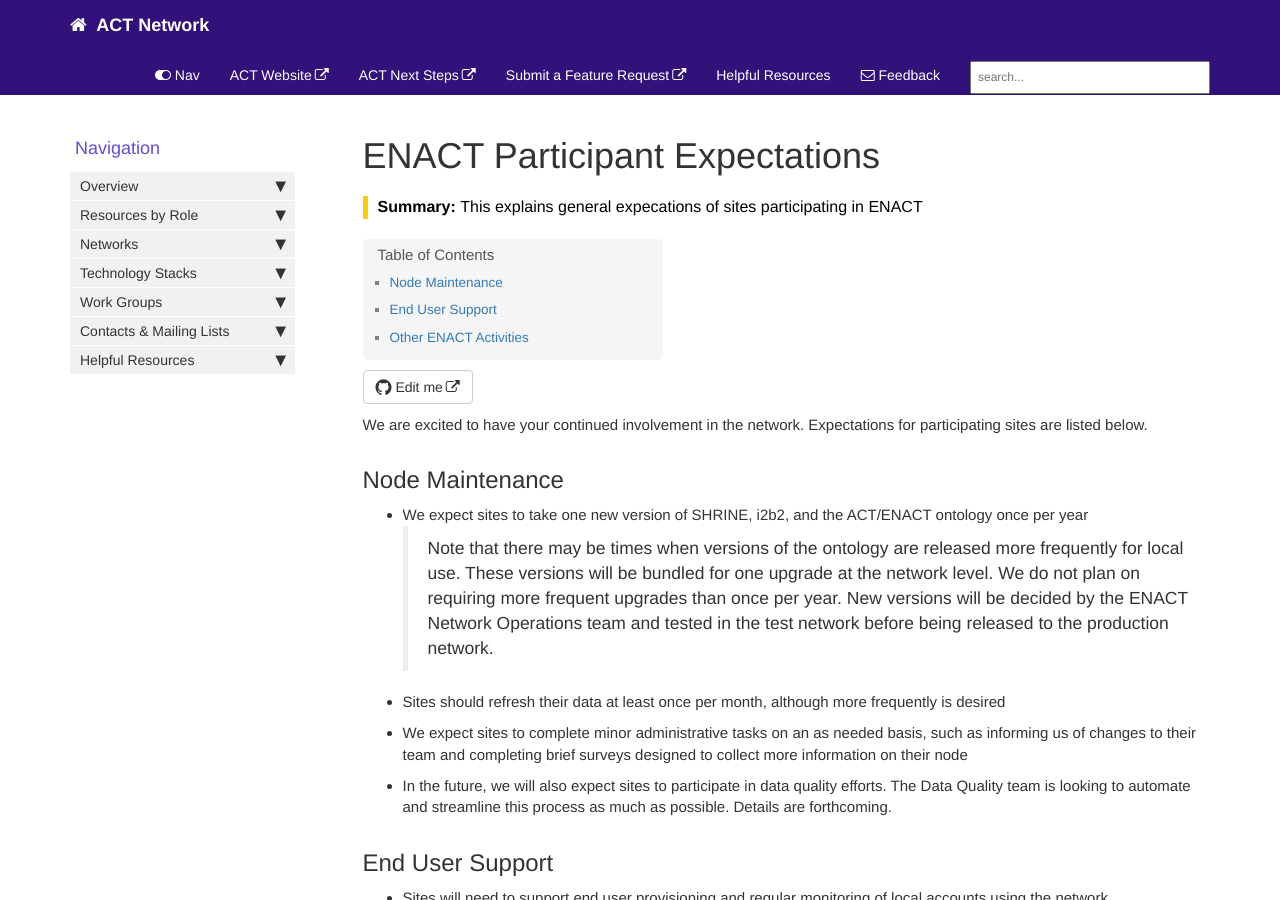
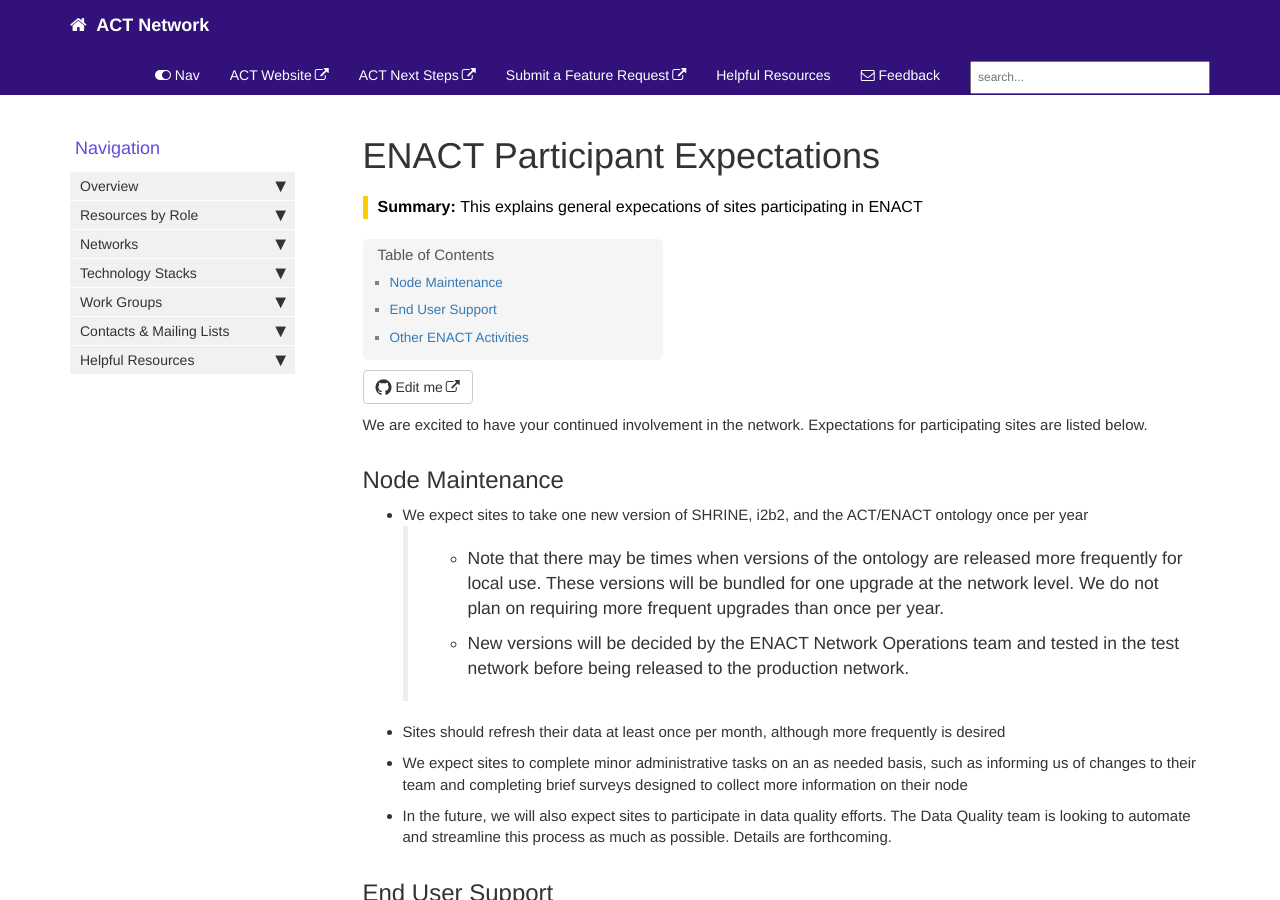
Before and after one commit to dbmi-pitt/ACT-Network, a Jekyll site: the page built from pages/mydoc/ENACT_Participant_Expectations.md, in a window 1280 px wide and 900 px high. Built offline with Jekyll 4.4.1, drawn with Linux system fonts in a browser that asks for light colours; comment, search, counter and statistics services are not loaded.

```diff
--- a/pages/mydoc/ENACT_Participant_Expectations.md
+++ b/pages/mydoc/ENACT_Participant_Expectations.md
@@ -11,8 +11,8 @@ We are excited to have your continued involvement in the network. Expectations f
 
 ## Node Maintenance ##
 * We expect sites to take one new version of SHRINE, i2b2, and the ACT/ENACT ontology once per year
-> Note that there may be times when versions of the ontology are released more frequently for local use. These versions will be bundled for one upgrade at the network level. We do not plan on requiring more frequent upgrades than once per year.
-> New versions will be decided by the ENACT Network Operations team and tested in the test network before being released to the production network.
+> * Note that there may be times when versions of the ontology are released more frequently for local use. These versions will be bundled for one upgrade at the network level. We do not plan on requiring more frequent upgrades than once per year.
+> * New versions will be decided by the ENACT Network Operations team and tested in the test network before being released to the production network.
 * Sites should refresh their data at least once per month, although more frequently is desired
 * We expect sites to complete minor administrative tasks on an as needed basis, such as informing us of changes to their team and completing brief surveys designed to collect more information on their node
 * In the future, we will also expect sites to participate in data quality efforts. The Data Quality team is looking to automate and streamline this process as much as possible. Details are forthcoming.
```
